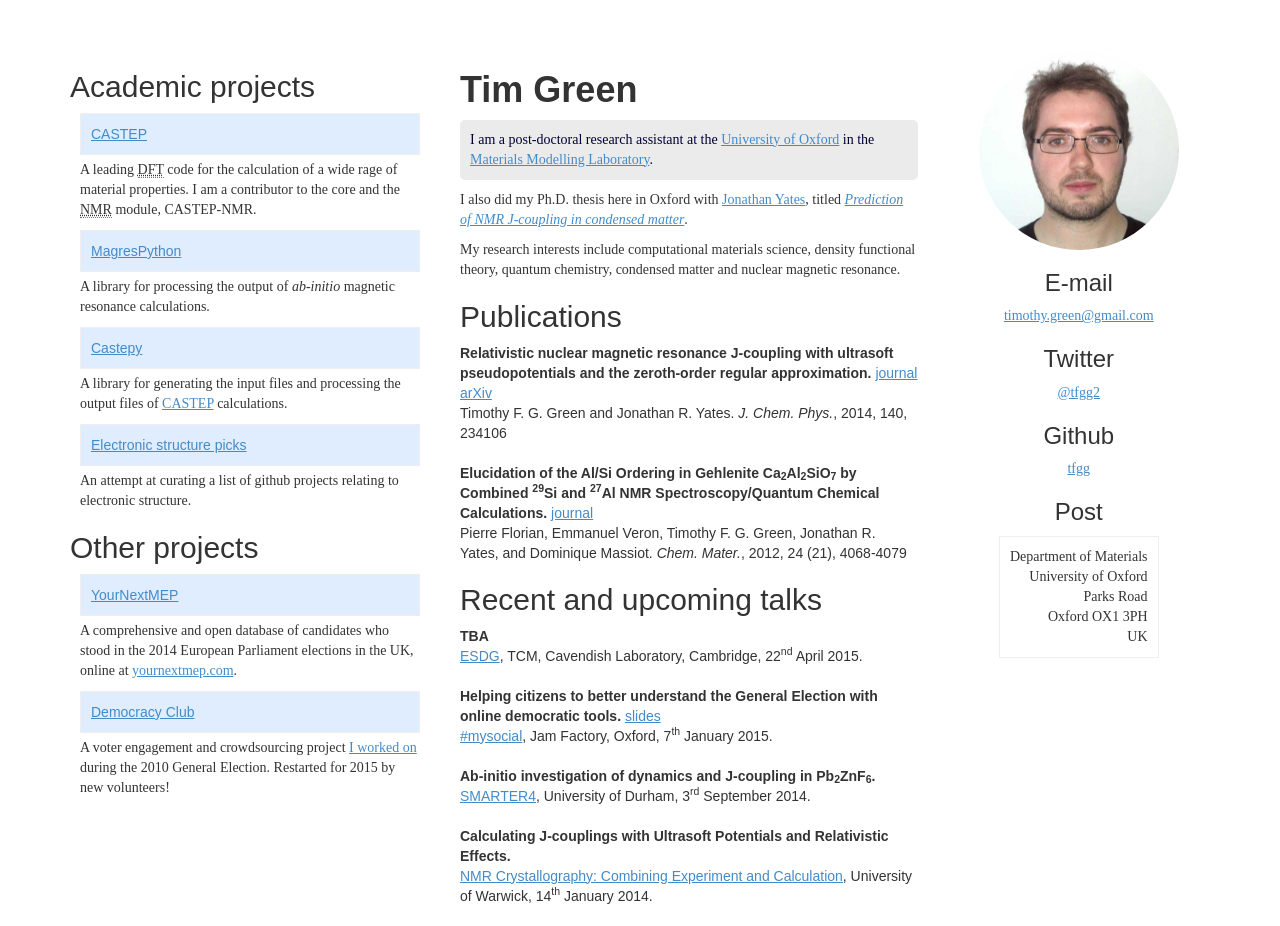
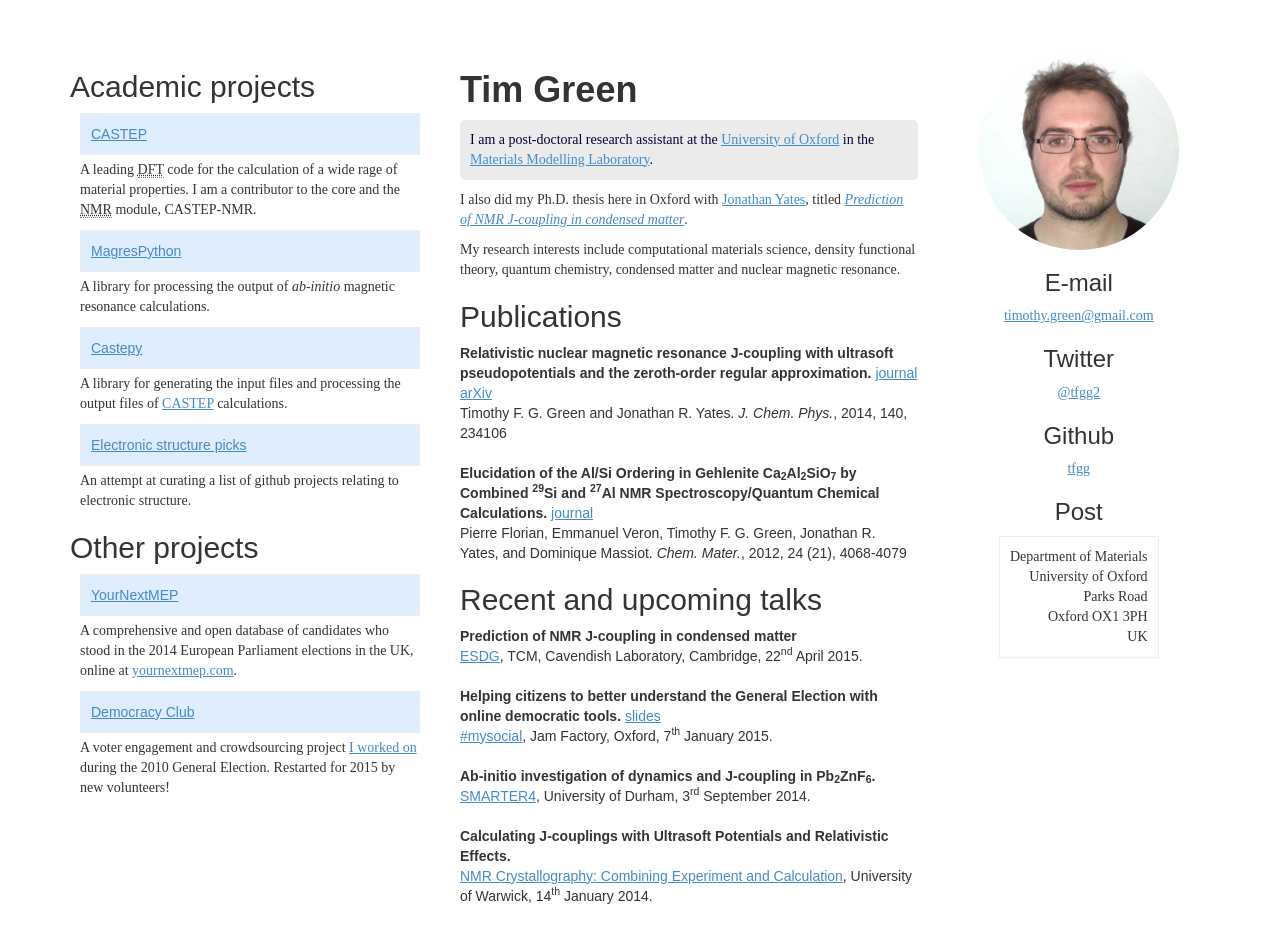
Before and after one commit to tfgg/tfgg.github.io, a Jekyll site: the page built from index.html, in a window 1280 px wide. Built offline with Jekyll 4.4.1, drawn with Linux system fonts in a browser that asks for light colours; some web fonts are replaced; Markdown is read by kramdown in place of the engine named in the settings.

Commit message:
add cambridge talk

```diff
--- a/index.html
+++ b/index.html
@@ -64,7 +64,7 @@ css: main.css
       <h2>Recent and upcoming talks</h2>
       <ul class='publications'>
         <li>
-          <strong>TBA</strong><br/>
+          <strong>Prediction of NMR J-coupling in condensed matter</strong><br/>
           <a href='http://www.tcm.phy.cam.ac.uk/~mdt26/esdg.html'>ESDG</a>, TCM, Cavendish Laboratory, Cambridge, 22<sup>nd</sup> April 2015.
         </li>
         <li>
```
